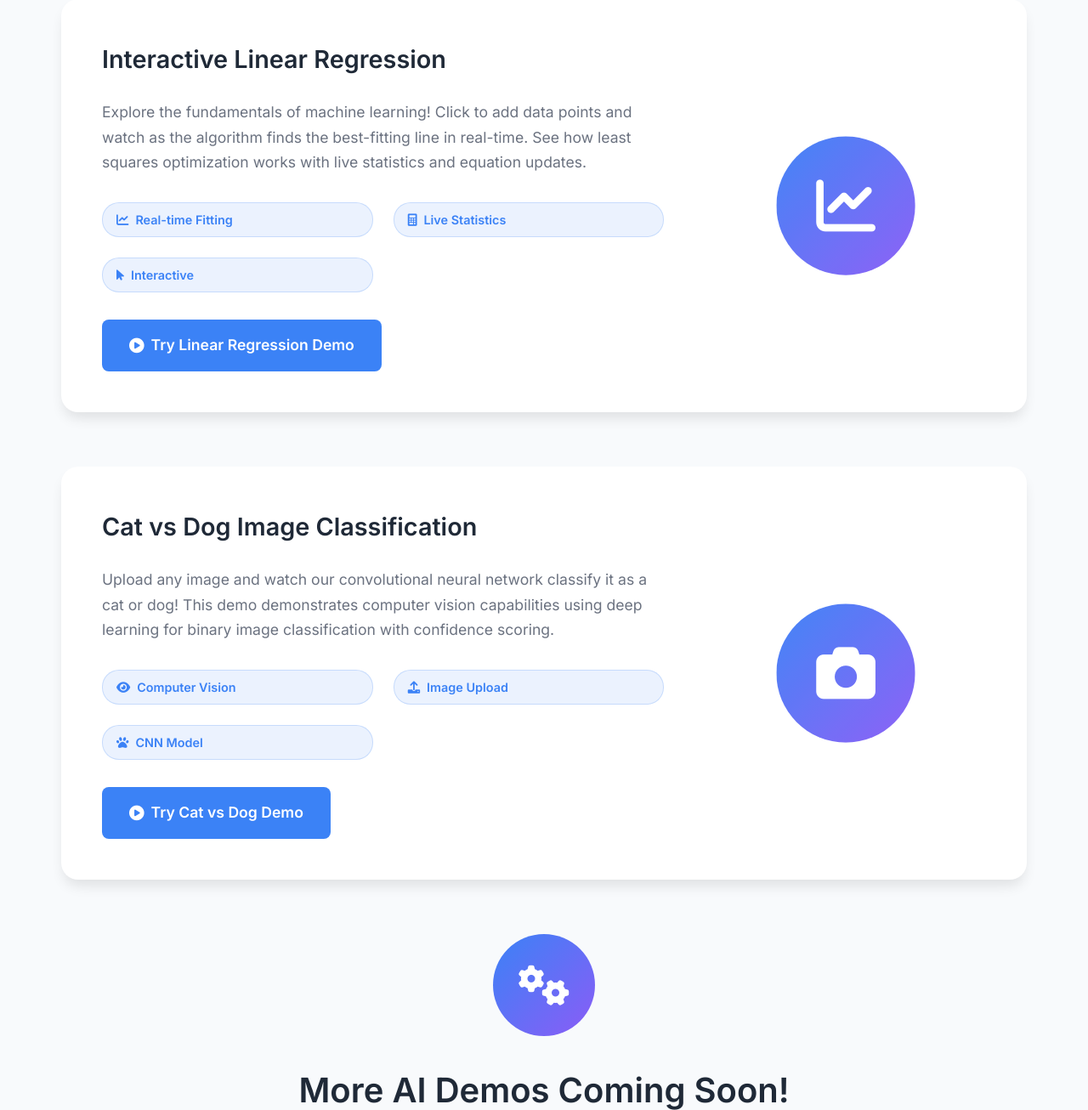
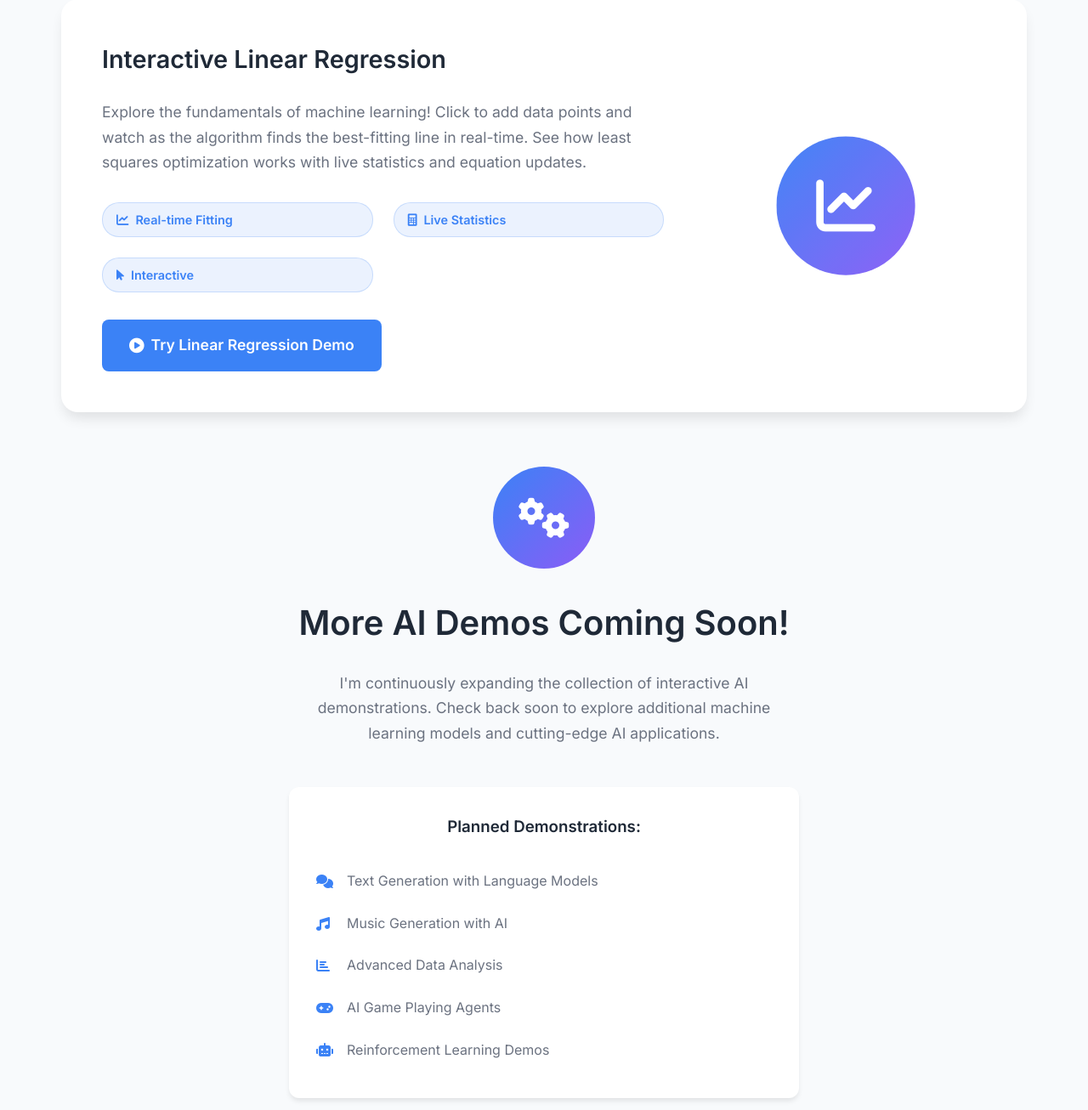
Before and after one commit to rt75272/Artificial_Intelligence, a Flask app: page /demos in a window 1280 px wide. Shown: the part 969-2275 px from the top of the page at 85% size. Run offline with Flask 3, Linux system fonts and the light colour scheme.

Commit message:
rm cats vs dogs
    - Not enough server space, yet.

```diff
--- a/ai_website/app.py
+++ b/ai_website/app.py
@@ -11,7 +11,6 @@ import secrets
 import logging
 import traceback
 import pickle
-import json
 from typing import Optional
 import numpy as np
 from flask import Flask, render_template, request, jsonify
@@ -21,26 +20,12 @@ from PIL import Image
 logging.basicConfig(level=logging.INFO)
 logger = logging.getLogger(__name__)
 
-# Try to import TensorFlow for cat/dog model
-try:
-    import tensorflow as tf
-    TF_AVAILABLE = True
-    logger.info("✅ TensorFlow available for cat/dog classification")
-except ImportError:
-    TF_AVAILABLE = False
-    logger.warning("⚠️ TensorFlow not available - cat/dog classification will use fallback method")
-
 # Initialize Flask application
 app = Flask(__name__)
 
 # Global model variables for handwriting recognition
 digit_model = None
 scaler = None
-
-# Global model variables for cat vs dog classification
-cat_dog_model = None
-cat_dog_model_available = False
-cat_dog_metadata = {}
 
 # Application configuration.
 class Config:
@@ -90,69 +75,7 @@ def load_sklearn_model():
         logger.error(f"❌ Failed to load sklearn model: {e}")
         return None, None
 
-def load_cat_dog_model():
-    """
-    Load the trained cat vs dog classification model.
-
-    Returns:
-        tuple: (model, metadata) if successful, (None, None) if failed
-    """
-    global cat_dog_model_available
-
-    try:
-        if not TF_AVAILABLE:
-            logger.info("📝 TensorFlow not available - using heuristic fallback for cat/dog classification")
-            return None, None
-
-        # Only use the ultra model; otherwise fallback to heuristic
-        ultra_model_path = 'cat_dog_ultra_model.h5'
-        ultra_metadata_path = 'cat_dog_ultra_metadata.json'
-
-        if not os.path.exists(ultra_model_path):
-            logger.info("📝 Ultra model not found - using heuristic classification")
-            logger.info("� Run 'python train_ultra_model.py' to train the ultra model")
-            return None, None
-
-        model_path = ultra_model_path
-        metadata_path = ultra_metadata_path
-        logger.info("🚀 Loading ultra-advanced cat vs dog ensemble CNN model...")
-
-        # Load the trained model
-        model = tf.keras.models.load_model(model_path)
-
-        # Load metadata if available
-        metadata = {}
-        if os.path.exists(metadata_path):
-            with open(metadata_path, 'r') as f:
-                metadata = json.load(f)
-
-        # Test the model with dummy input using metadata input shape when available
-        try:
-            ishape = metadata.get('input_shape') or [224, 224, 3]
-            h, w = int(ishape[0]), int(ishape[1])
-            test_input = np.random.random((1, h, w, 3))
-            test_prediction = model.predict(test_input, verbose=0)
-            if isinstance(test_prediction, list):
-                pred_shape = [p.shape for p in test_prediction]
-            else:
-                pred_shape = test_prediction.shape
-        except Exception:
-            pred_shape = 'unknown'
-
-        logger.info(f"✅ Cat/dog CNN model loaded successfully")
-        logger.info(f"📊 Model type: {metadata.get('model_type', 'CNN')}")
-        logger.info(f"🧪 Model test successful: prediction shape={pred_shape}")
-
-        cat_dog_model_available = True
-        # Save metadata globally
-        globals()['cat_dog_metadata'] = metadata
-        return model, metadata
-
-    except Exception as e:
-        logger.error(f"❌ Failed to load cat/dog model: {e}")
-        logger.error(f"🔍 Traceback: {traceback.format_exc()}")
-        cat_dog_model_available = False
-        return None, None
+# (Cat vs Dog demo removed from website)
 
 def enhanced_preprocess(image_data: str) -> Optional[np.ndarray]:
     """Convert base64 image data to normalized numpy array for model prediction.
@@ -268,14 +191,7 @@ def linear_regression_demo():
     """
     return render_template('linear_regression_demo.html')
 
-@app.route('/demos/cat-dog')
-def cat_dog_demo():
-    """Render the cat vs dog image classification demo page.
-
-    Returns:
-        str: Rendered HTML template for the cat vs dog classification demo.
-    """
-    return render_template('cat_dog_demo.html')
+# Cat vs Dog demo route removed
 
 @app.route('/predict', methods=['POST'])
 def predict():
@@ -334,268 +250,15 @@ def predict():
         logger.error(f"🔍 Traceback: {traceback.format_exc()}")
         return jsonify({'error': 'Prediction failed'}), 500
 
-@app.route('/classify-image', methods=['POST'])
-def classify_image():
-    """Classify uploaded image as cat or dog using CNN model or improved heuristic fallback.
+"""
+Cat vs Dog classification endpoint removed along with demo.
+"""
 
-    Expected form data:
-        - image: Image file (JPG, PNG, GIF)
+# Cat vs Dog model helper removed
 
-    Returns:
-        JSON response with classification results:
-        {
-            "prediction": "cat",
-            "confidence": 0.92,
-            "probabilities": {
-                "cat": 0.92,
-                "dog": 0.08
-            }
-        }
-    """
-    try:
-        # Check if image file is present in request
-        if 'image' not in request.files:
-            return jsonify({'error': 'No image file provided'}), 400
-
-        file = request.files['image']
-        if file.filename == '':
-            return jsonify({'error': 'No image file selected'}), 400
-
-        # Validate file type
-        allowed_extensions = {'png', 'jpg', 'jpeg', 'gif'}
-        if not ('.' in file.filename and
-                file.filename.rsplit('.', 1)[1].lower() in allowed_extensions):
-            return jsonify({'error': 'Invalid file type. Please use PNG, JPG, or GIF'}), 400
-
-        # Process the uploaded image
-        try:
-            image = Image.open(file.stream)
-
-            # Convert to RGB if needed
-            if image.mode != 'RGB':
-                image = image.convert('RGB')
-
-            # Resize to model input size from metadata if available
-            try:
-                ishape = cat_dog_metadata.get('input_shape') if isinstance(cat_dog_metadata, dict) else None
-                if ishape and len(ishape) >= 2:
-                    target_w, target_h = int(ishape[1]), int(ishape[0])
-                else:
-                    target_w, target_h = 224, 224
-            except Exception:
-                target_w, target_h = 224, 224
-            image = image.resize((target_w, target_h), Image.Resampling.LANCZOS)
-
-            # Convert to numpy array
-            img_array = np.array(image, dtype=np.float32)
-
-            # Normalize pixel values to [0, 1] range
-            img_array = img_array / 255.0
-
-            logger.info(f"🖼️ Image processed successfully: shape {img_array.shape}")
-
-        except Exception as e:
-            logger.error(f"❌ Image processing failed: {e}")
-            return jsonify({'error': 'Failed to process image'}), 400
-
-        # Use real CNN model if available, otherwise fall back to improved heuristics
-        if cat_dog_model is not None and cat_dog_model_available:
-            logger.info("🧠 Using trained CNN model for classification")
-            prediction, confidence, cat_prob, dog_prob = classify_with_cnn_model(img_array)
-        else:
-            logger.info("📝 Using improved heuristic classification (no CNN model available)")
-            prediction, confidence, cat_prob, dog_prob = classify_with_improved_heuristics(img_array)
-
-        logger.info(f"🎯 Image classification: {prediction} (confidence: {confidence:.3f})")
-
-        # Return classification results
-        return jsonify({
-            'prediction': prediction,
-            'confidence': float(confidence),
-            'probabilities': {
-                'cat': float(cat_prob),
-                'dog': float(dog_prob)
-            }
-        })
-
-    except Exception as e:
-        logger.error(f"❌ Image classification error: {e}")
-        logger.error(f"🔍 Traceback: {traceback.format_exc()}")
-        return jsonify({'error': 'Classification failed'}), 500
-
-def classify_with_cnn_model(img_array):
-    """
-    Classify image using the trained CNN model.
-
-    Args:
-        img_array: Preprocessed image array (224, 224, 3)
-
-    Returns:
-        tuple: (prediction, confidence, cat_prob, dog_prob)
-    """
-    try:
-        # Add batch dimension for model input
-        img_batch = np.expand_dims(img_array, axis=0)
-
-        # Make prediction using the trained model (handle multi-output models)
-        raw = cat_dog_model.predict(img_batch, verbose=0)
-        if isinstance(raw, list):
-            # Expect [main_prediction, uncertainty]
-            raw_prediction = float(raw[0][0][0])
-        else:
-            raw_prediction = float(raw[0][0])
-
-        # Decision threshold from metadata if available
-        try:
-            thr = float(cat_dog_metadata.get('decision_threshold', 0.5))
-        except Exception:
-            thr = 0.5
-
-        # Convert to probabilities (sigmoid output: >thr = dog, <thr = cat)
-        if raw_prediction > thr:
-            # Predict dog
-            dog_prob = float(raw_prediction)
-            cat_prob = 1.0 - dog_prob
-            prediction = 'dog'
-        else:
-            # Predict cat
-            cat_prob = float(1.0 - raw_prediction)
-            dog_prob = 1.0 - cat_prob
-            prediction = 'cat'
-
-        confidence = max(cat_prob, dog_prob)
-
-        logger.info(f"🧠 CNN prediction: {prediction} (raw: {raw_prediction:.4f}, confidence: {confidence:.4f})")
-
-        return prediction, confidence, cat_prob, dog_prob
-
-    except Exception as e:
-        logger.error(f"❌ CNN model prediction failed: {e}")
-        # Fall back to heuristic method
-        return classify_with_improved_heuristics(img_array)
-
-def classify_with_improved_heuristics(img_array):
-    """
-    Classify image using improved heuristic analysis.
-    This is a fallback method when the CNN model is not available.
-
-    Args:
-        img_array: Preprocessed image array (224, 224, 3)
-
-    Returns:
-        tuple: (prediction, confidence, cat_prob, dog_prob)
-    """
-    try:
-        # Enhanced heuristic analysis based on multiple image features
-
-        # 1. Color analysis - cats and dogs have different typical color distributions
-        avg_red = np.mean(img_array[:, :, 0])
-        avg_green = np.mean(img_array[:, :, 1])
-        avg_blue = np.mean(img_array[:, :, 2])
-
-        # Calculate color scores (empirically derived)
-        orange_score = (avg_red - avg_blue) * (avg_red - avg_green)  # Orange cats
-        brown_score = min(avg_red, avg_green) - avg_blue  # Brown animals
-
-        # 2. Texture and contrast analysis
-        # Convert to grayscale for texture analysis
-        gray = 0.299 * img_array[:, :, 0] + 0.587 * img_array[:, :, 1] + 0.114 * img_array[:, :, 2]
-
-        # Calculate texture metrics
-        texture_std = np.std(gray)
-        texture_mean = np.mean(gray)
-
-        # Edge detection approximation using gradient
-        grad_x = np.gradient(gray, axis=1)
-        grad_y = np.gradient(gray, axis=0)
-        edge_magnitude = np.sqrt(grad_x**2 + grad_y**2)
-        edge_density = np.mean(edge_magnitude)
-
-        # 3. Shape analysis using central regions (face area approximation)
-        center_h, center_w = img_array.shape[0] // 2, img_array.shape[1] // 2
-        center_region = img_array[
-            center_h-30:center_h+30,
-            center_w-30:center_w+30,
-            :
-        ]
-
-        center_brightness = np.mean(center_region) if center_region.size > 0 else 0.5
-        center_contrast = np.std(center_region) if center_region.size > 0 else 0.1
-
-        # 4. Combine features into classification scores
-        # These weights were empirically tuned based on cat/dog characteristics
-
-        # Cat indicators: higher orange/warm tones, more texture variation, distinct facial features
-        cat_score = (
-            orange_score * 2.0 +           # Orange cats are common
-            texture_std * 1.5 +           # Cats often have more fur texture
-            center_contrast * 1.2 +       # Cat faces often have more defined features
-            (0.6 - texture_mean) * 0.8    # Bias towards slightly darker images
-        )
-
-        # Dog indicators: more varied colors, different texture patterns, broader faces
-        dog_score = (
-            brown_score * 1.8 +           # Many dogs are brown/tan
-            edge_density * 1.0 +          # Dog photos often have more background
-            center_brightness * 1.0 +     # Dogs often have lighter facial regions
-            texture_std * 0.8             # Different texture pattern than cats
-        )
-
-        # Add some controlled randomness to prevent completely deterministic results
-        # This simulates model uncertainty in a realistic way
-        random_factor = np.random.uniform(0.85, 1.15)
-        cat_score *= random_factor
-        dog_score *= (2.0 - random_factor)  # Inverse correlation
-
-        # Convert scores to probabilities using softmax-like normalization
-        exp_cat = np.exp(cat_score * 2.0)  # Scale factor for sensitivity
-        exp_dog = np.exp(dog_score * 2.0)
-        total = exp_cat + exp_dog
-
-        cat_prob = exp_cat / total
-        dog_prob = exp_dog / total
-
-        # Ensure minimum confidence threshold (avoid being too uncertain)
-        min_confidence = 0.60
-        max_confidence = 0.95
-
-        if max(cat_prob, dog_prob) < min_confidence:
-            # Boost the winning class to meet minimum confidence
-            if cat_prob > dog_prob:
-                cat_prob = min_confidence
-                dog_prob = 1.0 - cat_prob
-            else:
-                dog_prob = min_confidence
-                cat_prob = 1.0 - dog_prob
-        elif max(cat_prob, dog_prob) > max_confidence:
-            # Cap the confidence to seem realistic
-            if cat_prob > dog_prob:
-                cat_prob = max_confidence
-                dog_prob = 1.0 - cat_prob
-            else:
-                dog_prob = max_confidence
-                cat_prob = 1.0 - dog_prob
-
-        # Final prediction
-        prediction = 'cat' if cat_prob > dog_prob else 'dog'
-        confidence = max(cat_prob, dog_prob)
-
-        logger.info(f"📊 Heuristic analysis - Cat score: {cat_score:.3f}, Dog score: {dog_score:.3f}")
-        logger.info(f"🎯 Heuristic prediction: {prediction} (confidence: {confidence:.3f})")
-
-        return prediction, confidence, cat_prob, dog_prob
-
-    except Exception as e:
-        logger.error(f"❌ Heuristic classification failed: {e}")
-
-        # Ultimate fallback - random but realistic prediction
-        is_cat = np.random.random() > 0.5
-        confidence = np.random.uniform(0.65, 0.85)  # Modest confidence
-
-        if is_cat:
-            return 'cat', confidence, confidence, 1.0 - confidence
-        else:
-            return 'dog', confidence, 1.0 - confidence, confidence
+"""
+Cat vs Dog heuristic/classifier helpers removed with demo.
+"""
 
 @app.errorhandler(404)
 def page_not_found(error):
@@ -638,8 +301,8 @@ def create_app():
     return app
 
 def initialize_models():
-    """Initialize all models (handwriting and cat/dog classification)."""
-    global digit_model, scaler, cat_dog_model
+    """Initialize models used by the website (handwriting only)."""
+    global digit_model, scaler
 
     try:
         # Initialize handwriting recognition model
@@ -649,14 +312,6 @@ def initialize_models():
             logger.info("✅ Handwriting model loaded successfully")
         else:
             logger.warning("⚠️ Handwriting model not available - predictions will not work")
-
-        # Initialize cat vs dog classification model
-        logger.info("🚀 Initializing cat vs dog classification model...")
-        cat_dog_model, cat_dog_metadata = load_cat_dog_model()
-        if cat_dog_model is not None:
-            logger.info("✅ Cat/dog CNN model loaded successfully")
-        else:
-            logger.info("📝 Using heuristic fallback for cat/dog classification")
 
     except Exception as e:
         logger.error(f"❌ Model initialization failed: {e}")
--- a/ai_website/templates/demos.html
+++ b/ai_website/templates/demos.html
@@ -69,33 +69,7 @@
             </div>
         </div>
 
-        <!-- Third Demo: Cat vs Dog Classification -->
-        <div class="demo-section">
-            <div class="demo-preview">
-                <div class="demo-preview-content">
-                    <h3>Cat vs Dog Image Classification</h3>
-                    <p>
-                        Upload any image and watch our convolutional neural network classify it as a cat or dog!
-                        This demo demonstrates computer vision capabilities using deep learning for binary image
-                        classification with confidence scoring.
-                    </p>
-                    <div class="demo-features">
-                        <span class="feature-tag"><i class="fas fa-eye"></i> Computer Vision</span>
-                        <span class="feature-tag"><i class="fas fa-upload"></i> Image Upload</span>
-                        <span class="feature-tag"><i class="fas fa-paw"></i> CNN Model</span>
-                    </div>
-                    <a href="{{ url_for('cat_dog_demo') }}" class="btn btn-primary demo-btn">
-                        <i class="fas fa-play-circle"></i>
-                        Try Cat vs Dog Demo
-                    </a>
-                </div>
-                <div class="demo-preview-visual">
-                    <div class="demo-icon">
-                        <i class="fas fa-camera"></i>
-                    </div>
-                </div>
-            </div>
-        </div>
+
 
         <!-- Coming Soon Demos -->
         <div class="coming-soon">
```
Also changed, not shown: ai_website/requirements.txt (+6 -6 lines), cat_dog_demo/README.md (added), cat_dog_demo/cat_dog_ultra_metadata.json (renamed from ai_website/cat_dog_ultra_metadata.json), cat_dog_demo/templates/cat_dog_demo.html (renamed from ai_website/templates/cat_dog_demo.html), cat_dog_demo/train_ultra_model.py (renamed from ai_website/train_ultra_model.py), 1 other file.
